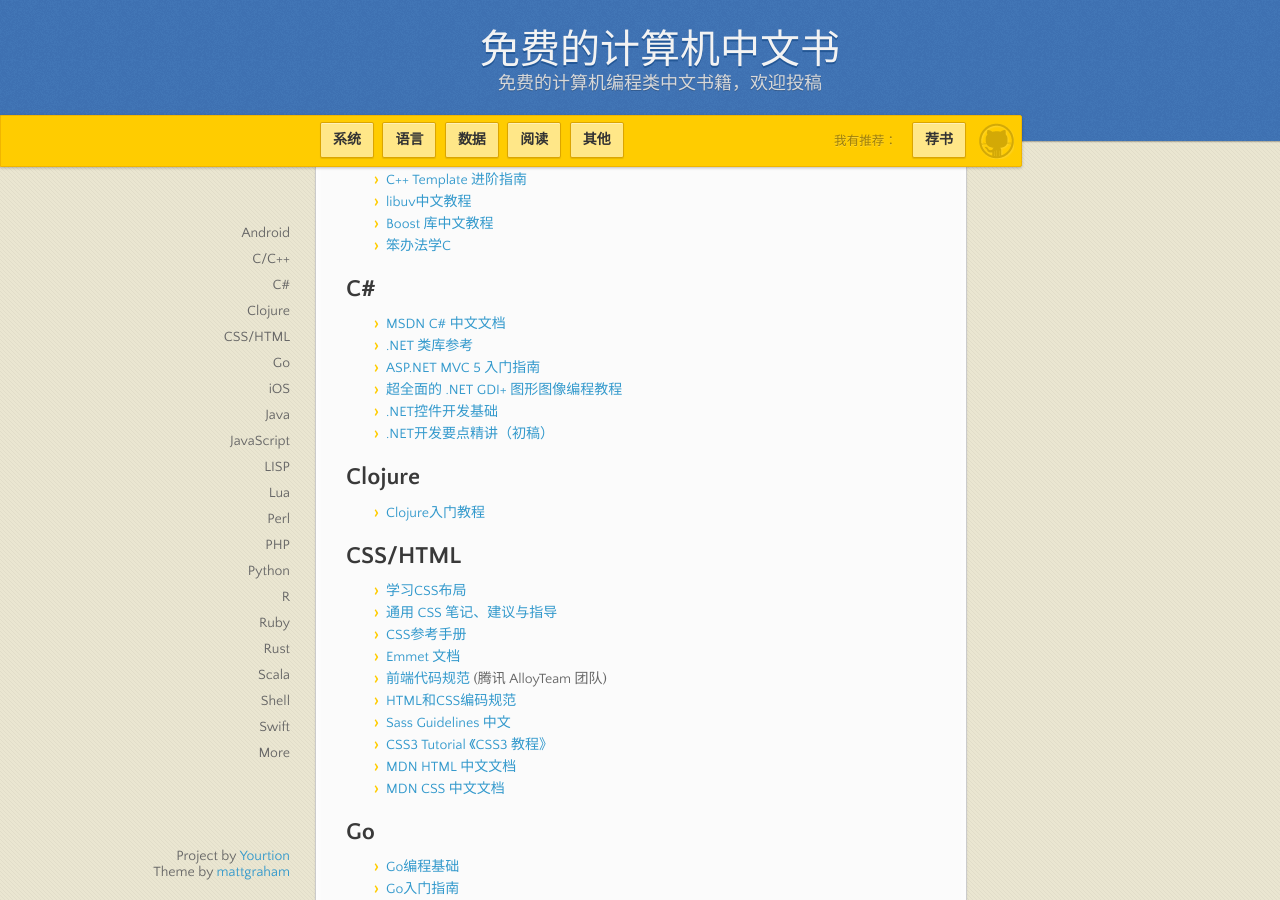
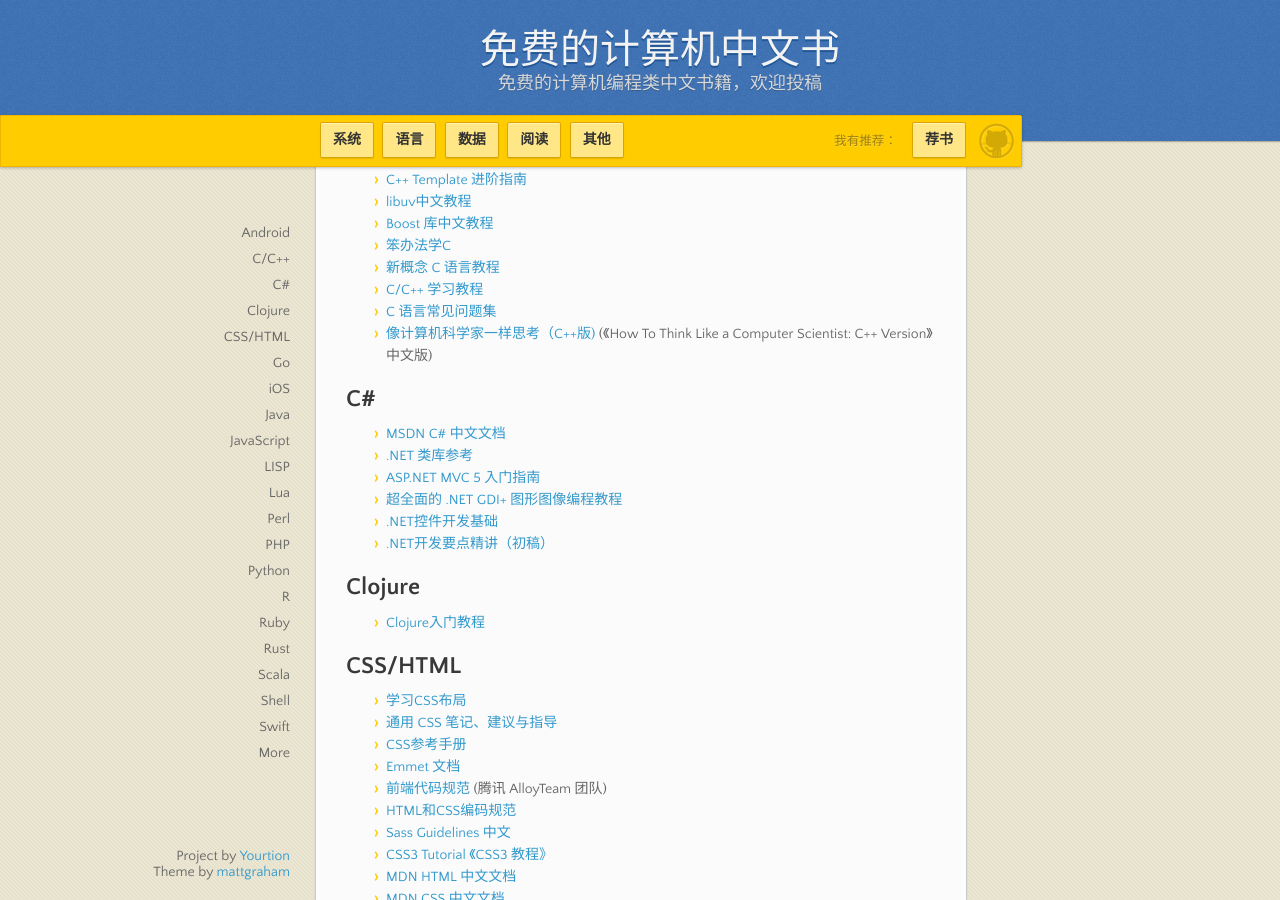
Before and after one commit to yourtion/FreeProgrammingBooksCN, a Jekyll site: the page built from language.md, in a window 1280 px wide and 900 px high, scrolled down 783 px. Built offline with Jekyll 4.4.1, drawn with Linux system fonts in a browser that asks for light colours; nearby versions of some CDN libraries; our own code applies the rules of GitHub Pages for plain Markdown files; some of the changed text lies outside the part shown.

Commit message:
#534 #540 #543 #548

```diff
--- a/language.md
+++ b/language.md
@@ -40,6 +40,10 @@ layout: default
 * [libuv中文教程](https://github.com/luohaha/Chinese-uvbook)
 * [Boost 库中文教程](http://zh.highscore.de/cpp/boost/)
 * [笨办法学C](https://github.com/wizardforcel/lcthw-zh)
+* [新概念 C 语言教程](https://github.com/limingth/NCCL)
+* [C/C++ 学习教程](http://doc.lellansin.com)
+* [C 语言常见问题集](http://c-faq-chn.sourceforge.net/ccfaq/ccfaq.html)
+* [像计算机科学家一样思考（C++版)](http://www.ituring.com.cn/book/1203) (《How To Think Like a Computer Scientist: C++ Version》中文版)
 
 ## C&#35;
 
@@ -160,6 +164,7 @@ layout: default
     * [Node debug 三法三例](http://i5ting.github.io/node-debug-tutorial/)
     * [nodejs中文文档](https://www.gitbook.com/book/0532/nodejs/details)
     * [orm2 中文文档](https://github.com/wizardforcel/orm2-doc-zh-cn)
+    * [深入理解Node.js：核心思想与源码分析](https://github.com/yjhjstz/deep-into-node)
 * underscore.js
     * [Underscore.js中文文档](http://learningcn.com/underscore/)
 * backbone.js
@@ -258,6 +263,7 @@ layout: default
 * [廖雪峰 Python 2.7 中文教程](http://www.liaoxuefeng.com/wiki/001374738125095c955c1e6d8bb493182103fac9270762a000)
 * [廖雪峰 Python 3 中文教程](http://www.liaoxuefeng.com/wiki/0014316089557264a6b348958f449949df42a6d3a2e542c000)
 * [简明Python教程](http://www.kuqin.com/abyteofpython_cn/)
+* [跟老齐学Python](http://www.itdiffer.com/)
 * [零基础学 Python 第一版](http://www.kancloud.cn/kancloud/python-basic)
 * [零基础学 Python 第二版](http://www.kancloud.cn/kancloud/starter-learning-python)
 * [可爱的 Python](http://lovelypython.readthedocs.org/en/latest/)
```
Also changed, not shown: system.md (+3 -1 lines).
